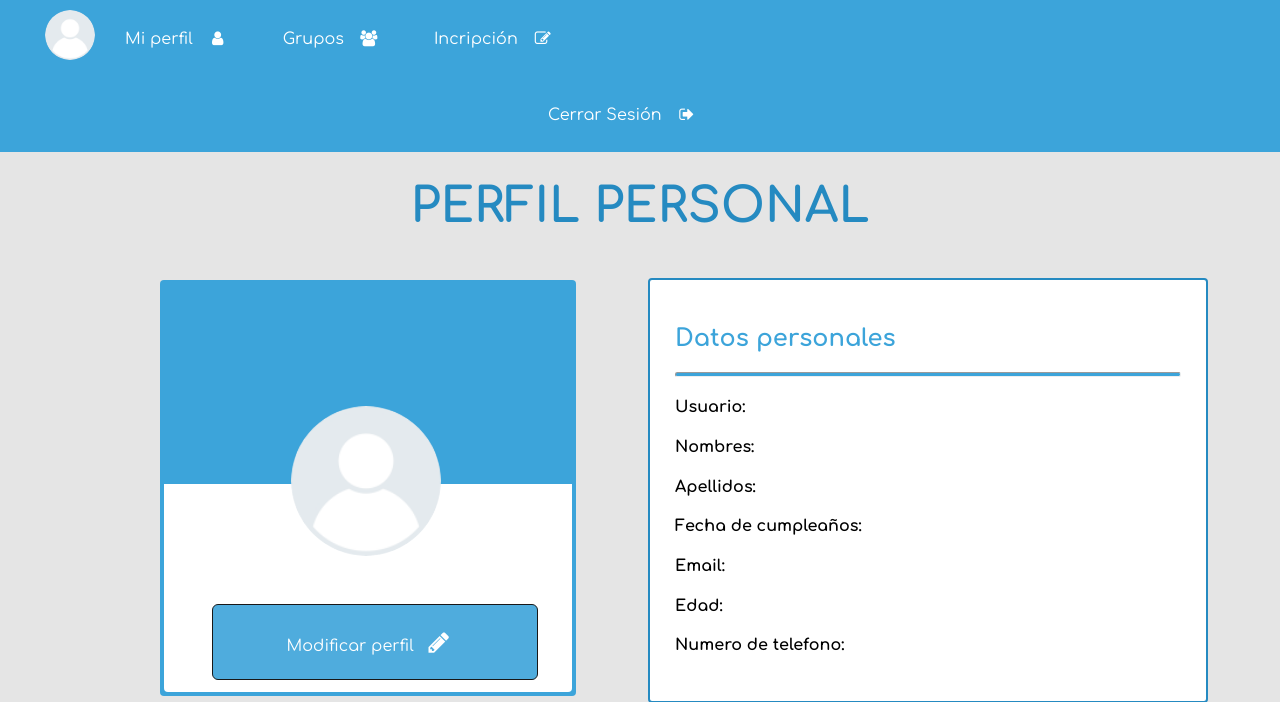
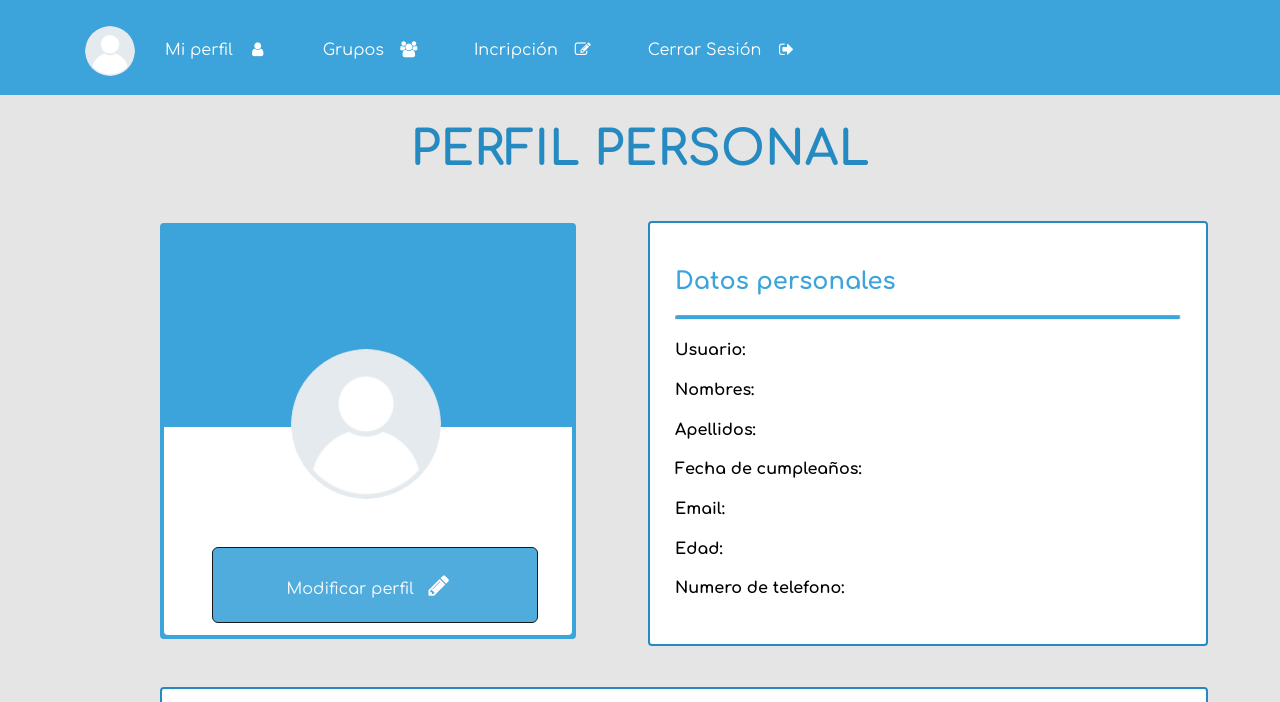
Before and after one commit to jaimenavarrete/proyecto-catedra-lis, a PHP site: page /views/Perfil.php in a window 1280 px wide. Shown: the top 702 px of the page. Run offline with PHP 8.4, Linux system fonts and the light colour scheme.

Commit message:
Pruebas de responsive barra de navegacion

```diff
--- a/css/styles.css
+++ b/css/styles.css
@@ -4,36 +4,70 @@
  }
 
 /*Barra Sup*/
-#navegador ul{
-  list-style-type: none;
-  margin:0px;
-  padding:0px;
-  text-align: center;
+#navegador{
+  height:95px;
   background:#3CA4DA ;
-  overflow: hidden;
+  display: flex;
+}
+#btn-menu
+{
+  display: none;
+}
+#navegador label{
+    font-size: 30px;
+    cursor: pointer;
+    display: none;
 }
 
-#navegador li{
-float: left;
+#navegador .menu ul{
+  background-color: #3CA4DA;
+  display: flex;
+  list-style: none;
+}
+
+#navegador .menu a{
+  display: block;
+  padding: 15px 20px;
+  color: white;
+  text-decoration: none;
+}
+
+#navegador .menu a:hover{
+  background-color: rgba(0,0,0, 0.3);
 
 }
 
-#navegador li a {
- display: block;
- color:#fff;
- text-align: center;
- padding: 20px 20px;
- text-decoration: none;
+#navegador .menu ul li a i{
+  background-color: initial;
+
 }
 
-#navegador li a:hover{
-  color: #ffffff;
+/***********************************************************************************************************************************************/
+/* Responsive menu superiror*/
+@media (max-width:850px){
+  #navegador label{
+    display: block
 }
 
-#cerrar{
-  padding-left:33em;
+#navegador .menu {
+  position: absolute;
+  top: 79px;
+  left: 0;
+  width: 75%;
+  transform: translateX(-100%);
+  transition: all 0.3s;
+}
+#navegador .menu ul{
+  flex-direction: column;
+}
+
+#navegador #btn-menu:checked ~ .menu {
+  transform: translateX(0%);
+}
 
 }
+
+
 /***********************************************************************************************************************************************/
 /* Rectangulos*/
 #rectanglep{
--- a/views/Perfil.php
+++ b/views/Perfil.php
@@ -11,7 +11,9 @@
 </head>
 <body id="fondo">
 <div id="navegador">
-    <nav>
+    <input type="checkbox" name="" id="btn-menu">
+    <label for="btn-menu" class="fa fa-bars icon"></label>
+    <nav class="menu">
 <ul>
   <li><img class="circular--squaremin" src="img/user.png" /></li>
  <li><a href="Perfil.php">Mi perfil<i class="fa fa-user icon"></i></a></li>
@@ -19,7 +21,9 @@
  <li><a href="inscripcon_materias.php">Incripción<i class="fa fa-pencil-square-o icon"></i></a></li>
  <li id="cerrar"><a href="login.php">Cerrar Sesión<i class="fa fa-sign-out icon"></i> </a></li>
  </ul>
- </nav>
+  </nav>
+
+
  </div>
 
     <section>
```
